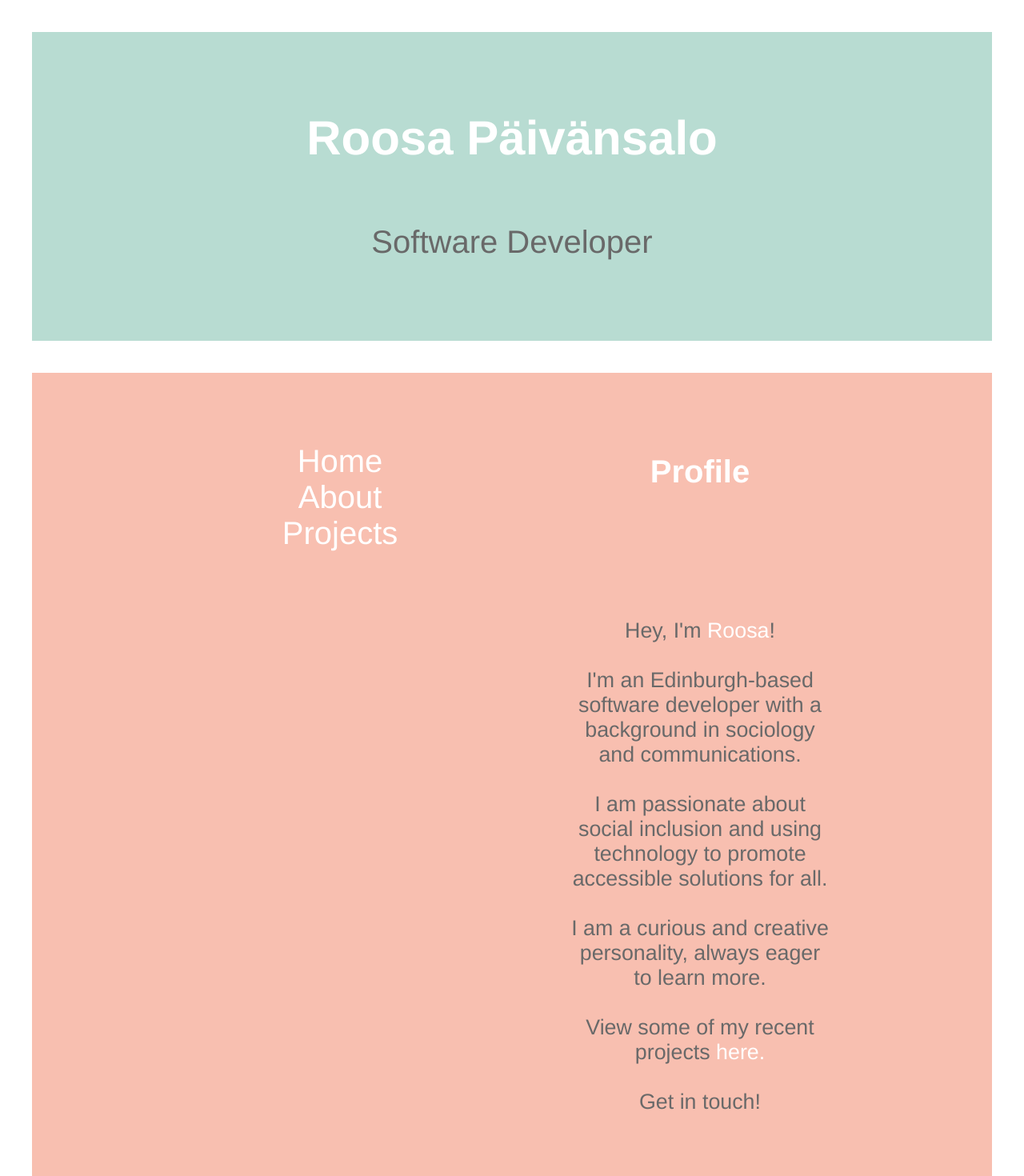
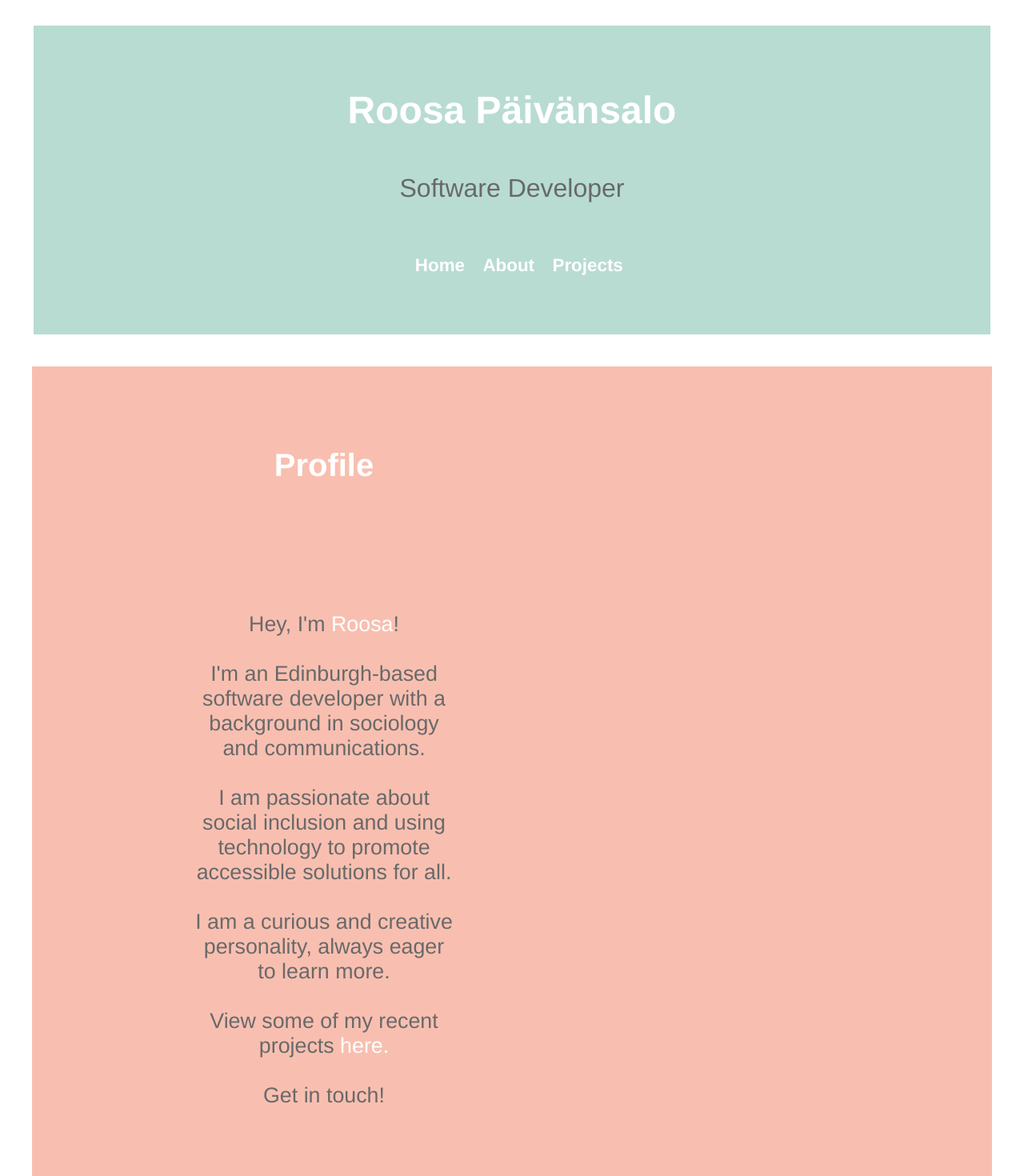
Before and after one commit to roosap/portfolio_site, a React (Create React App) app: page / in a window 1280 px wide. Shown: the top 1470 px of the page at 80% size. Built offline with nearby package versions, Linux system fonts and the light colour scheme.

Commit message:
Add profile picture, create navbar and edit structure

```diff
--- a/src/App.css
+++ b/src/App.css
@@ -29,10 +29,10 @@ a:hover {
 }
 
 header {
-  margin: 1em 1em;
+  margin: 1em 1.3em;
   padding: 1.2em 5em;
   background-color: #b8dcd2;
-  font-size: 2.5em;
+  font-size: 2em;
   justify-content: center;
 }
 
@@ -43,13 +43,19 @@ header > h2 {
 header > h4 {
   color: dimgrey;
   font-weight: lighter;
-  padding-top: 0.5em;
+  padding-top: 0.3em;
 }
 
-
-#white {
+.white {
   color: white;
   font-weight: bolder;
+}
+
+#menu > li {
+  font-size: 0.7em;
+  padding-right: 1em;
+  padding-top: 1em;
+  display: inline-block;
 }
 
 h6 {
--- a/src/components/Header.js
+++ b/src/components/Header.js
@@ -1,10 +1,13 @@
 import React from 'react';
+import NavBar from './NavBar';
+import {BrowserRouter as Router, Route, Switch} from 'react-router-dom';
 
 const Header = () => {
     return (
         <header>
             <h2>Roosa Päivänsalo</h2>
             <h4>Software Developer</h4>
+            <div><NavBar /></div>
         </header>
      );
 }
--- a/src/components/Intro.js
+++ b/src/components/Intro.js
@@ -18,10 +18,10 @@ const Intro = ({skills, principles}) => {
             </h4>
             <br />
                 <h6>
-                    Hey, I'm <span id="white">Roosa</span>!<br /><br /> I'm an Edinburgh-based software developer with a background in sociology and communications.<br /><br />
+                    Hey, I'm <span className="white">Roosa</span>!<br /><br /> I'm an Edinburgh-based software developer with a background in sociology and communications.<br /><br />
                     I am passionate about social inclusion and using technology to promote accessible solutions for all.<br /><br />
                     I am a curious and creative personality, always eager to learn more.<br /><br />
-                    <Link to='/projects'>View some of my recent projects <span id="white">here.</span></Link><br /><br />
+                    View some of my recent projects <span className="white"><Link to='/projects'>here.</Link></span><br /><br />
                     Get in touch!<br /><br />
                 </h6>
 
--- a/src/components/NavBar.js
+++ b/src/components/NavBar.js
@@ -2,7 +2,7 @@ import React from 'react';
 import {Link} from 'react-router-dom';
 
 const NavBar = () => (
-    <ul>
+    <ul className="white" id="menu">
         <li>
             <Link to="/">Home</Link>
         </li>
--- /dev/null
+++ b/src/components/ProfilePicture.js
@@ -0,0 +1,10 @@
+import React from 'react';
+import Picture from '../assets/images/roosapp_circle.png';
+
+const ProfilePicture = () => {
+    return (
+        <img src={Picture} alt="Profile picture" width="80%"></img>
+     );
+}
+
+export default ProfilePicture;
--- a/src/containers/AboutContainer.js
+++ b/src/containers/AboutContainer.js
@@ -0,0 +1,14 @@
+import React from 'react';
+import Intro from '../components/Intro';
+import ProfilePicture from '../components/ProfilePicture';
+
+const AboutContainer = ({skills, principles}) => {
+    return (
+        <div>
+            <ProfilePicture />
+            <Intro skills={skills} principles={principles}/>
+        </div>
+     );
+}
+
+export default AboutContainer;
--- a/src/containers/MainContainer.js
+++ b/src/containers/MainContainer.js
@@ -41,20 +41,19 @@ class MainContainer extends Component {
     render() {
         return (
             <div>
-            <Header />
-            <main>
             <Router>
                 <React.Fragment>
-                    <NavBar />
+                <Header />
+                    <main>
                     <Switch>
                         <Route exact path='/' render={() => <HomeContainer skills={this.state.skills} principles={this.state.principles} />} />
-                        <Route path='/about' component={AboutContainer} />
+        <Route path='/about' render={() => <AboutContainer skills={this.state.skills} principles={this.state.principles} /> } />
                         <Route path='/projects' component={ProjectContainer} />
-                        <Route component={ErrorPage.render} />
+                        <Route component={ErrorPage} />
                     </Switch>
+                    </main>
                 </React.Fragment>
             </Router>
-            </main>
             <footer>
                 <img id="logo" src={Logo} alt="logo"/>
                 <div id="social"><a href="https://github.com/roosap" target="_blank"><i class="fab fa-github"></i></a> <a href = "mailto: roosa.paivansalo@gmail.com"><i class="far fa-envelope"></i></a></div>
```
Also changed, not shown: 1 other file (tests, documents, lock files or other folders).
